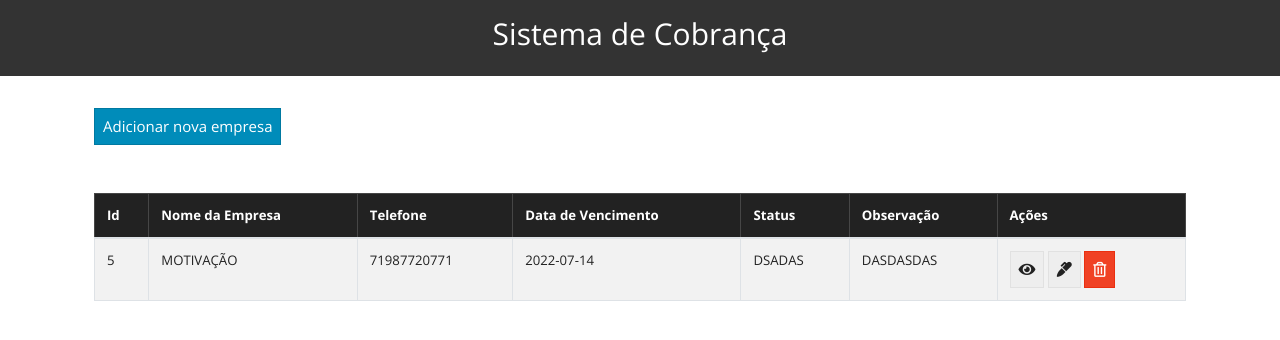
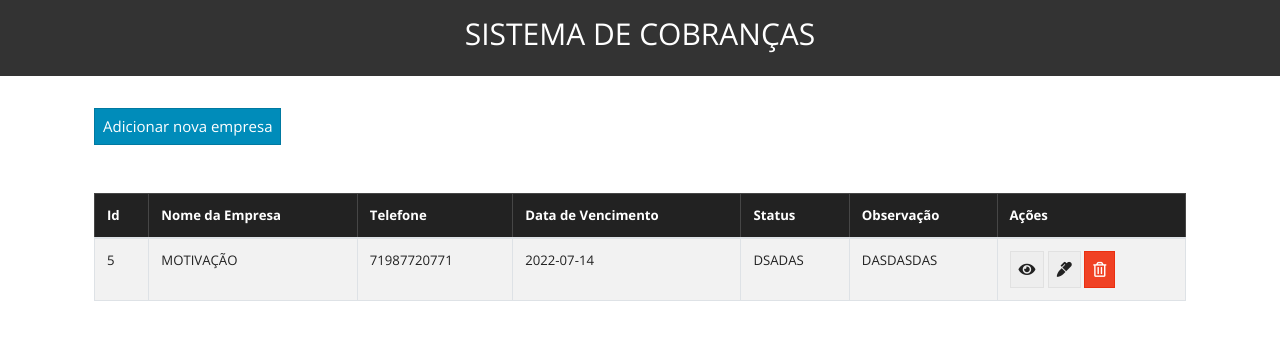
Before and after one commit to Jonatha10/cobranca, a PHP site: page /index.php in a window 1280 px wide. Shown: the top 340 px of the page. Run offline with PHP 8.4, Linux system fonts and the light colour scheme; data comes from the database, SQL or seed files in the repository; some libraries are stand-ins or nearby versions.

Commit message:
ALTERAÇÃO HEADER

```diff
--- a/includes/header.php
+++ b/includes/header.php
@@ -7,7 +7,7 @@
   <meta name="viewport" content="width=device-width, user-scalable=no, initial-scale=1.0, maximum-scale=1.0, minimum-scale=1.0">
   <!-- BOOTSTRAP 4 -->
   <link rel="stylesheet" href="https://bootswatch.com/4/yeti/bootstrap.min.css">
-  <!-- FONT AWESOEM -->
+  <!-- FONT AWESOME -->
   <link rel="stylesheet" href="https://use.fontawesome.com/releases/v5.6.3/css/all.css" integrity="sha384-UHRtZLI+pbxtHCWp1t77Bi1L4ZtiqrqD80Kn4Z8NTSRyMA2Fd33n5dQ8lWUE00s/" crossorigin="anonymous">
 </head>
 
@@ -15,8 +15,7 @@
 
 <div class="p-3 mb-2 bg-dark text-white">
     <div class="container ">
-    <h2 class="text-center">Sistema de Cobrança</h2>
-
+    <a href="/index.php" style="color: white; "><h2 class="text-center">SISTEMA DE COBRANÇAS</h2></a>
 </div>
 
 
```
